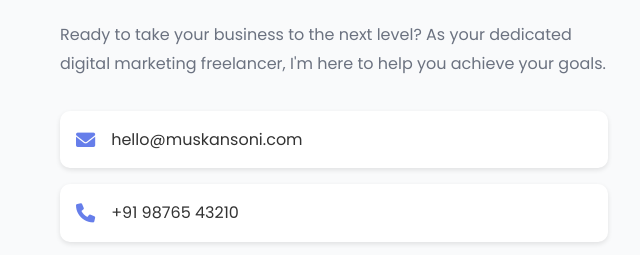
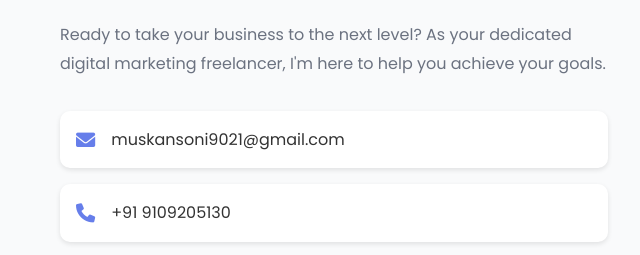
Before and after one commit to Muskansoni1234/Muskan, a plain HTML site: page index.html in a window 1280 px wide. Shown: the part 5922-6177 px from the top of the page, 0-640 px from the left. Drawn offline with Linux system fonts and the light colour scheme.

Commit message:
Update index.html

```diff
--- a/index.html
+++ b/index.html
@@ -392,11 +392,11 @@
                     <div class="contact-details">
                         <div class="contact-item">
                             <i class="fas fa-envelope"></i>
-                            <span>hello@muskansoni.com</span>
+                            <span>muskansoni9021@gmail.com</span>
                         </div>
                         <div class="contact-item">
                             <i class="fas fa-phone"></i>
-                            <span>+91 98765 43210</span>
+                            <span>+91 9109205130</span>
                         </div>
                         <div class="contact-item">
                             <i class="fas fa-map-marker-alt"></i>
```
